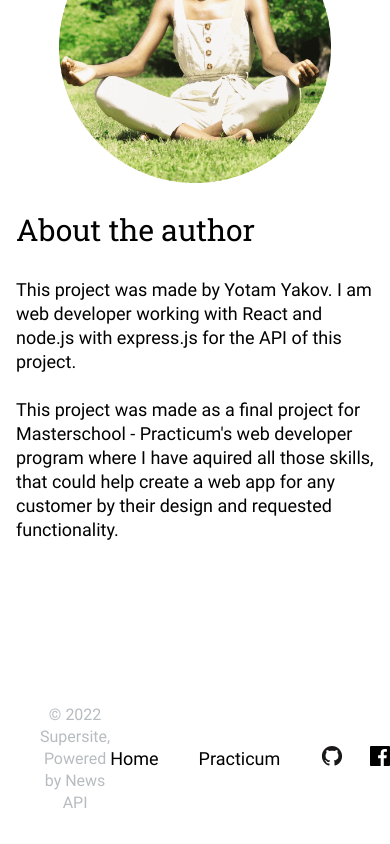
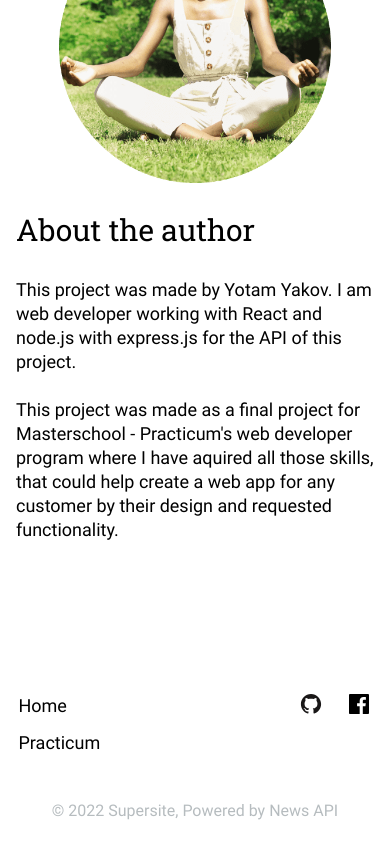
Before and after one commit to Yotam7298/news-explorer-frontend, a React (Create React App) app: page / in a window 390 px wide. Shown: the part 641-1485 px from the top of the page. Built offline with nearby package versions, Linux system fonts and the light colour scheme; the HTML template or start-up script is replaced by a standard one.

Commit message:
320px - footer optimized

```diff
--- a/src/components/Footer/Footer.css
+++ b/src/components/Footer/Footer.css
@@ -1,5 +1,5 @@
 .footer {
-    width:100%;
+  width: 100%;
   display: flex;
   align-items: center;
   font-family: Roboto, sans-serif;
@@ -11,7 +11,7 @@
   margin-right: auto;
   font-size: 16px;
   line-height: 22px;
-    color: #B6BCBF;
+  color: #b6bcbf;
 }
 
 .footer__link {
@@ -26,3 +26,40 @@
   margin-left: 24px;
   margin-right: clamp(40px, calc(40px + 64 * ((100vw - 768px) / 672)), 104px);
 }
+
+@media screen and (max-width: 767px) {
+  .footer {
+    width: calc(100% - calc(32px + 32 * ((100vw - 320px) / 447)));
+    height: 134px;
+    margin: 0 auto 22px;
+    display: grid;
+    grid-auto-flow: dense;
+    grid-template-rows: 1fr 1fr 1fr;
+    grid-template-columns: 1fr 24px 24px;
+    column-gap: 24px;
+  }
+
+  .footer__copyright {
+    margin: 0;
+    margin-top: 38px;
+    grid-row: 3 / 3;
+    grid-column: 1 / 4;
+  }
+
+  .footer__link {
+    text-align: left;
+    grid-column-start: 1;
+    grid-row-start: 1 / 2;
+  }
+
+  .footer__icon {
+    margin: 0;
+    grid-column-start: 2;
+    grid-row-start: 1;
+  }
+
+  .footer__icon:last-of-type {
+    margin: 0;
+    grid-column-start: 3;
+  }
+}
```
Lines whose indentation alone changed are shown as unchanged.
